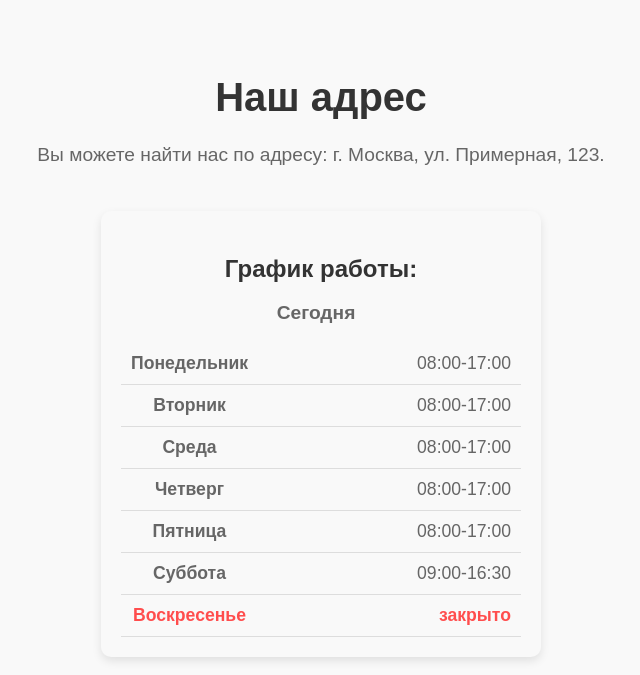
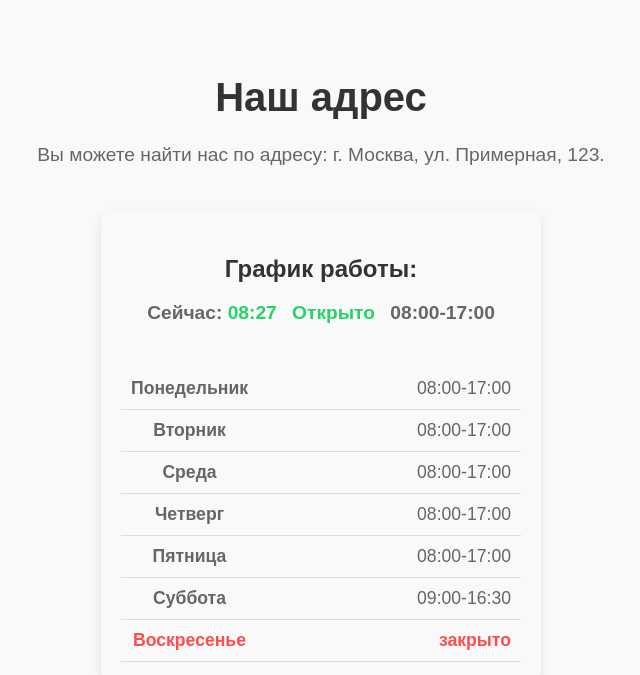
Before and after one commit to PATIENT-ROY/jekall, a plain HTML site: page index.html in a window 1280 px wide. Shown: the part 3921-4596 px from the top of the page, without its empty margins (319-959 px from the left). Drawn offline with Linux system fonts and the light colour scheme.

Commit message:
today schedule

```diff
--- a/index.html
+++ b/index.html
@@ -194,7 +194,10 @@
                 <p>Вы можете найти нас по адресу: г. Москва, ул. Примерная, 123.</p>
                 <div class="opening-hours">
                     <h3>График работы:</h3>
-                    <p id="today-hours">Сегодня <span id="current-time"></span> <span id="status"></span></p>
+                    <p id="today-hours">
+                        Сейчас: <span id="current-time"></span>
+                        <span id="status"></span>
+                        <span id="today-schedule"></span>
                     <table>
                         <tr>
                             <td>Понедельник</td>
--- a/index.js
+++ b/index.js
@@ -1,4 +1,5 @@
 document.addEventListener('DOMContentLoaded', () => {
+});
 // Обновление текущего года в футере
 document.getElementById('year').textContent = new Date().getFullYear();
 
@@ -121,7 +122,6 @@ if (trailerContainer && totalSlides > 0) {
 }
 
 // График работы
-
 const openingHours = [
     { day: "Воскресенье", hours: "закрыто", open: false }, // 0
     { day: "Понедельник", hours: "08:00-17:00", open: true, start: 8, end: 17 }, // 1
@@ -132,29 +132,27 @@ const openingHours = [
     { day: "Суббота", hours: "09:00-16:30", open: true, start: 9, end: 16.5 }, // 6
 ];
 
-function getTodayHours() {
-    const today = new Date();
-    const dayOfWeek = today.getDay();
-    const todayHours = openingHours[dayOfWeek];
-    const todayHoursElement = document.getElementById('today-hours');
+// Функция для обновления текущего времени
+function updateCurrentTime() {
+    const now = new Date();
+    const hours = String(now.getHours()).padStart(2, '0');
+    const minutes = String(now.getMinutes()).padStart(2, '0');
+    const currentTimeElement = document.getElementById('current-time');
 
-    if (todayHoursElement && todayHours) {
-        todayHoursElement.textContent = `Сегодня ${todayHours.hours}`;
+    if (currentTimeElement) {
+        currentTimeElement.textContent = `${hours}:${minutes}`;
     } else {
-        console.error("Элемент #today-hours не найден или данные о часах работы отсутствуют.");
+        console.error("Элемент #current-time не найден.");
     }
 }
 
+// Функция для обновления статуса
 function getTodayStatus() {
     const today = new Date();
     const currentHour = today.getHours();
     const currentMinutes = today.getMinutes();
     const statusElement = document.getElementById('status');
     const todayHours = openingHours[today.getDay()];
-
-    console.log("Текущий день:", today.getDay()); // День недели (0-6)
-    console.log("Текущее время:", currentHour, currentMinutes); // Текущие часы и минуты
-    console.log("Часы работы:", todayHours); // Данные о часах работы
 
     if (statusElement && todayHours) {
         if (todayHours.open) {
@@ -171,23 +169,25 @@ function getTodayStatus() {
     }
 }
 
-function updateCurrentTime() {
-    const now = new Date();
-    const hours = String(now.getHours()).padStart(2, '0');
-    const minutes = String(now.getMinutes()).padStart(2, '0');
-    const currentTimeElement = document.getElementById('current-time');
+// Функция для обновления часов работы
+function getTodayHours() {
+    const today = new Date();
+    const dayOfWeek = today.getDay();
+    const todayHours = openingHours[dayOfWeek];
+    const todayScheduleElement = document.getElementById('today-schedule');
 
-    if (currentTimeElement) {
-        currentTimeElement.textContent = `${hours}:${minutes}`;
+    if (todayScheduleElement && todayHours) {
+        todayScheduleElement.textContent = todayHours.hours;
     } else {
-        console.error("Элемент #current-time не найден.");
+        console.error("Элемент #today-schedule не найден или данные о часах работы отсутствуют.");
     }
 }
 
+// Функция для обновления всего
 function updateAll() {
+    updateCurrentTime();
+    getTodayStatus();
     getTodayHours();
-    getTodayStatus();
-    updateCurrentTime();
 }
 
 // Обновляем время и статус каждую минуту
@@ -195,4 +195,3 @@ setInterval(updateAll, 60000);
 
 // Вызываем функции при загрузке страницы
 document.addEventListener('DOMContentLoaded', updateAll);
-});
--- a/styles.css
+++ b/styles.css
@@ -572,10 +572,10 @@ footer p {
 
 .social-links a:hover {
     transform: translateY(-5px); /* Поднимаем иконку при наведении */
-}  #today-hours {
+}
+    #today-hours {
         font-size: 1.2rem;
         font-weight: bold;
-    margin-bottom: 15px;
     }
 
     #current-time {
@@ -585,6 +585,11 @@ footer p {
     #status {
         margin-left: 10px;
         font-weight: bold;
+    }
+
+    #today-schedule {
+        margin-left: 10px;
+        color: #666; /* Серый цвет для графика работы */
     }
 
 .hidden {
```
Lines whose indentation alone changed are shown as unchanged.
